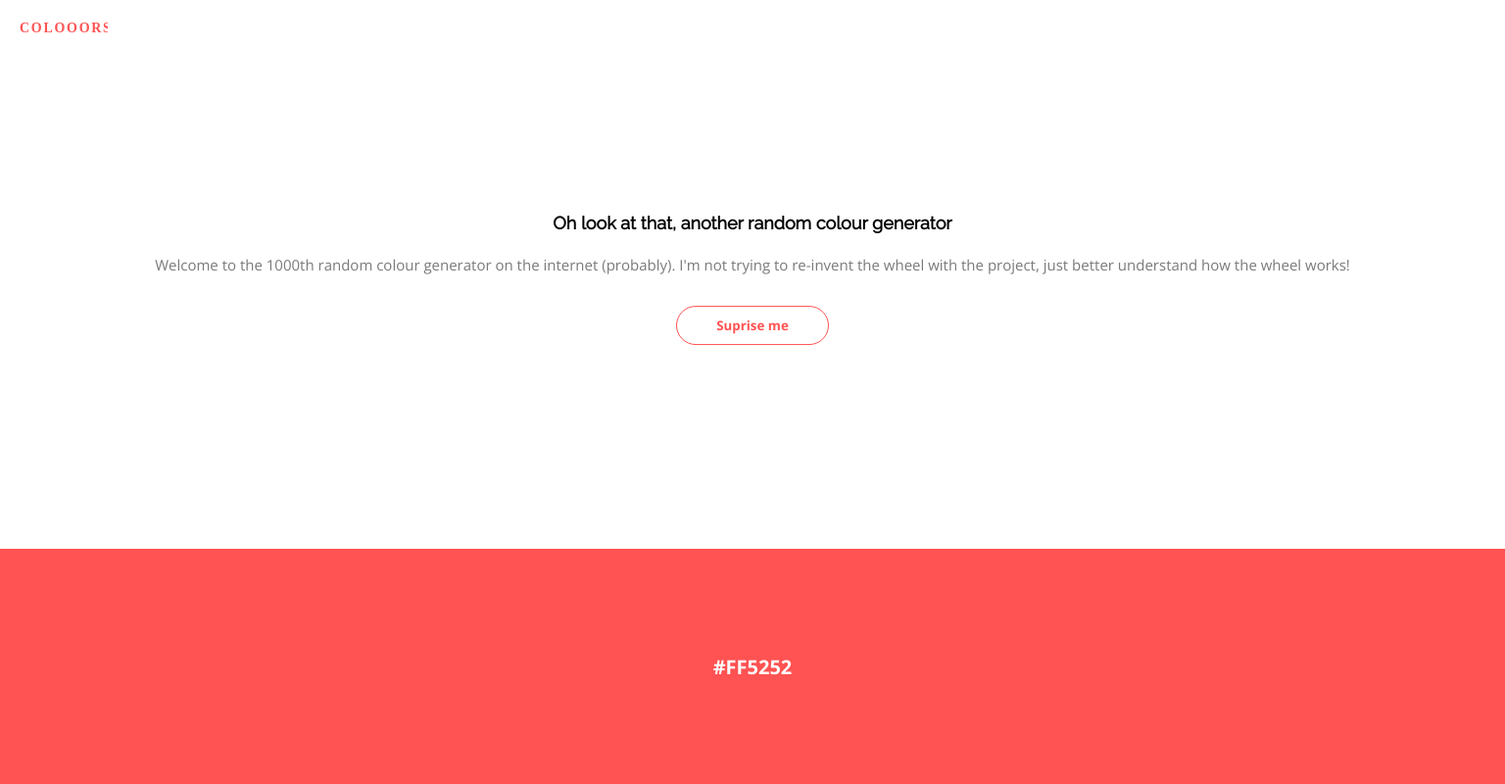
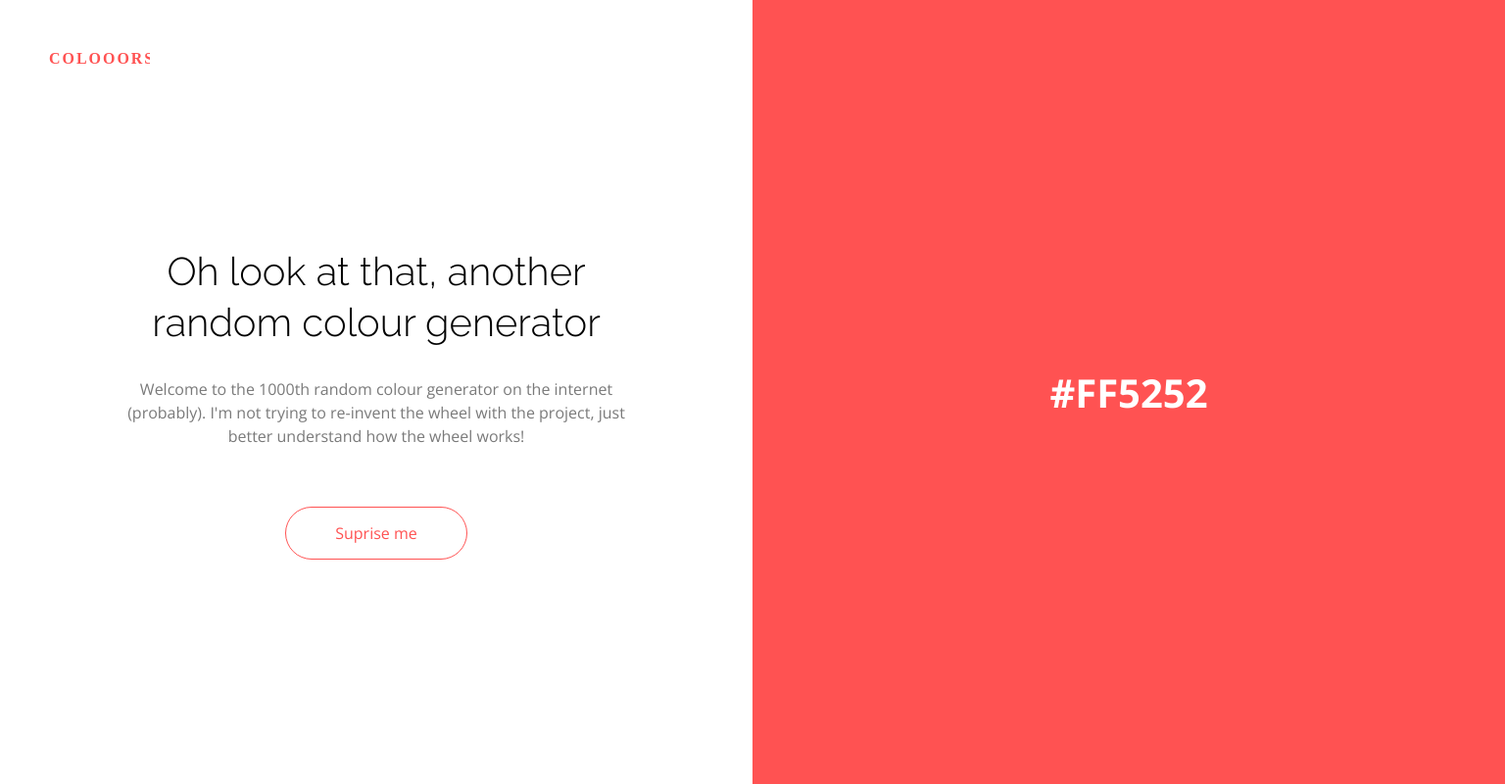
Before and after one commit to enarsinick/Random-Colour-Generator, a plain HTML site: page index.html in a window 1536 px wide. Shown: the whole page at 98% size. Drawn offline with nearby package versions, Linux system fonts and the light colour scheme.

Commit message:
Page styling and animations

```diff
--- a/css/styles.css
+++ b/css/styles.css
@@ -5,9 +5,11 @@
 }
 
 body {
-    transition: 0.2s;
-    /* font-family: 'Raleway', sans-serif; */
-    /* font-family: 'Open Sans', sans-serif; */
+    overflow: hidden;
+}
+
+.delay-1-2s {
+    animation-delay: 1.2s;
 }
 
 .outterWrapper {
@@ -36,6 +38,7 @@ h3 {
     font-weight: 700;
     font-size: 20px;
     color: #fff;
+    transition: 0.4s;
 }
 
 p {
@@ -63,6 +66,7 @@ button {
     position: relative;
     top: 45%;
     transform: translateY(-50%);
+
 }
 
 .colourArea {
@@ -74,5 +78,110 @@ button {
     width: 100%;
     height: 30%;
     text-align: center;
+    transition: 0.4s;
+}
 
+@media (min-width: 768px) {
+
+    .logo {
+        width: 103px;
+    }
+
+    .innerWrapper {
+        padding: 50px 50px 0;
+        height: 60vh;
+    }
+
+    h1 {
+        font-weight: 300;
+        font-size: 40px;
+        padding: 0 50px;
+        margin-bottom: 20px;
+    }
+
+    p {
+        font-size: 16px;
+        padding: 0 80px;
+    }
+
+    button {
+        font-weight: 400;
+        font-size: 16px;
+        margin-top: 50px;
+        padding: 15px 50px;
+        border-radius: 100px;
+        border: 1.25px solid #FF5252;
+    }
+
+    .colourArea {
+        height: 40%;
+    }
+
+    h3 {
+        font-size: 40px;
+    }
 }
+
+@media (min-width: 1366px) {
+
+    .midWrapper {
+        display: grid;
+        grid-template-columns: 1fr 1fr;
+    }
+
+    .colourArea {
+        position: static;
+        height: 100%;
+    }
+
+    .innerWrapper {
+        height: 100vh;
+    }
+
+    p {
+        padding: 0 60px;
+    }
+
+    h1 {
+        margin-bottom: 30px;
+    }
+
+    button {
+        margin-top: 60px;
+        transition: 0.1s;
+        cursor: pointer;
+    }
+
+    button:hover {
+        background-color: #FF5252;
+        color: white;
+    }
+
+    button:focus {
+        outline: 0;
+    }
+}
+
+@media (min-width: 1920px) {
+
+    .logo {
+        width: 128px;
+    }
+
+    h1 {
+        font-size: 50px;
+        padding: 0 12%;
+    }
+
+    p {
+        font-size: 18px;
+        line-height: 1.7;
+        padding: 0 15%;
+    }
+
+    button {
+        font-size: 18px;
+        margin-top: 60px;
+        padding: 20px 60px;
+    }
+}
--- a/index.html
+++ b/index.html
@@ -5,23 +5,26 @@
     <meta name="viewport" content="width=device-width, initial-scale=1, shrink-to-fit=no">
     <meta http-equiv="X-UA-Compatible" content="ie=edge">
     <title>Random Colour Generator</title>
+    <link rel="stylesheet" href="https://cdnjs.cloudflare.com/ajax/libs/animate.css/3.7.2/animate.min.css">
     <link href="https://fonts.googleapis.com/css?family=Open+Sans:300,400,,700|Raleway:300,400&display=swap" rel="stylesheet">
     <link rel="stylesheet" type="text/css" href="css/styles.css">
 </head>
 <body>
     <div class="outterWrapper">
-        <div class="innerWrapper">
-            <nav>
-                <img class="logo" src="assets/COLOOORS.svg">
-            </nav>
-            <div class="introContent">
-                <h1>Oh look at that, another random colour generator</h1>
-                <p>Welcome to the 1000th random colour generator on the internet (probably). I'm not trying to re-invent the wheel with the project, just better understand how the wheel works!</p>
-                <button id="button">Suprise me</button>
+        <div class="midWrapper">
+            <div class="innerWrapper">
+                <nav>
+                    <img class="logo animated fadeInUp delay-1-2s" src="assets/COLOOORS.svg">
+                </nav>
+                <div class="introContent">
+                    <h1 class="animated fadeInUp delay-1-2s">Oh look at that, another random colour generator</h1>
+                    <p class="animated fadeInUp delay-1-2s">Welcome to the 1000th random colour generator on the internet (probably). I'm not trying to re-invent the wheel with the project, just better understand how the wheel works!</p>
+                    <button class="animated fadeInUp delay-1-2s" id="button">Suprise me</button>
+                </div>
             </div>
-        </div>
-        <div class="colourArea">
-            <h3>#FF5252</h3>
+            <div class="colourArea animated fadeInUp">
+                <h3 class="animated fadeInUp delay-1-2s">#FF5252</h3>
+            </div>
         </div>
     </div>
 
--- a/js/app.js
+++ b/js/app.js
@@ -27,8 +27,8 @@ function getContrastYIQ(hexcolor){
 button.addEventListener('click', () => {
     let generatedColor = getRandomColor();
     colourArea.style.backgroundColor = generatedColor;
-    button.style.color = generatedColor;
-    button.style.borderColor = generatedColor;
+    // button.style.color = generatedColor;
+    // button.style.borderColor = generatedColor;
     h3.style.color = getContrastYIQ(generatedColor)
     console.log('Color has been changed!')
 })
```
